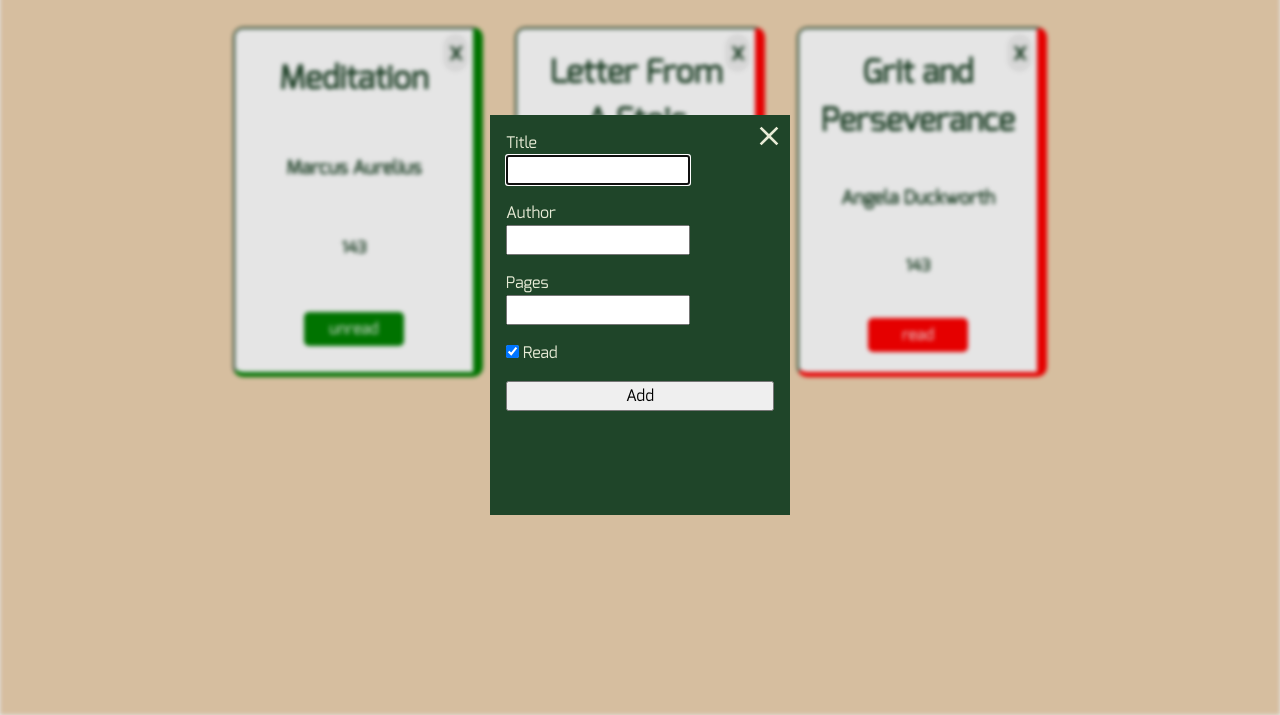
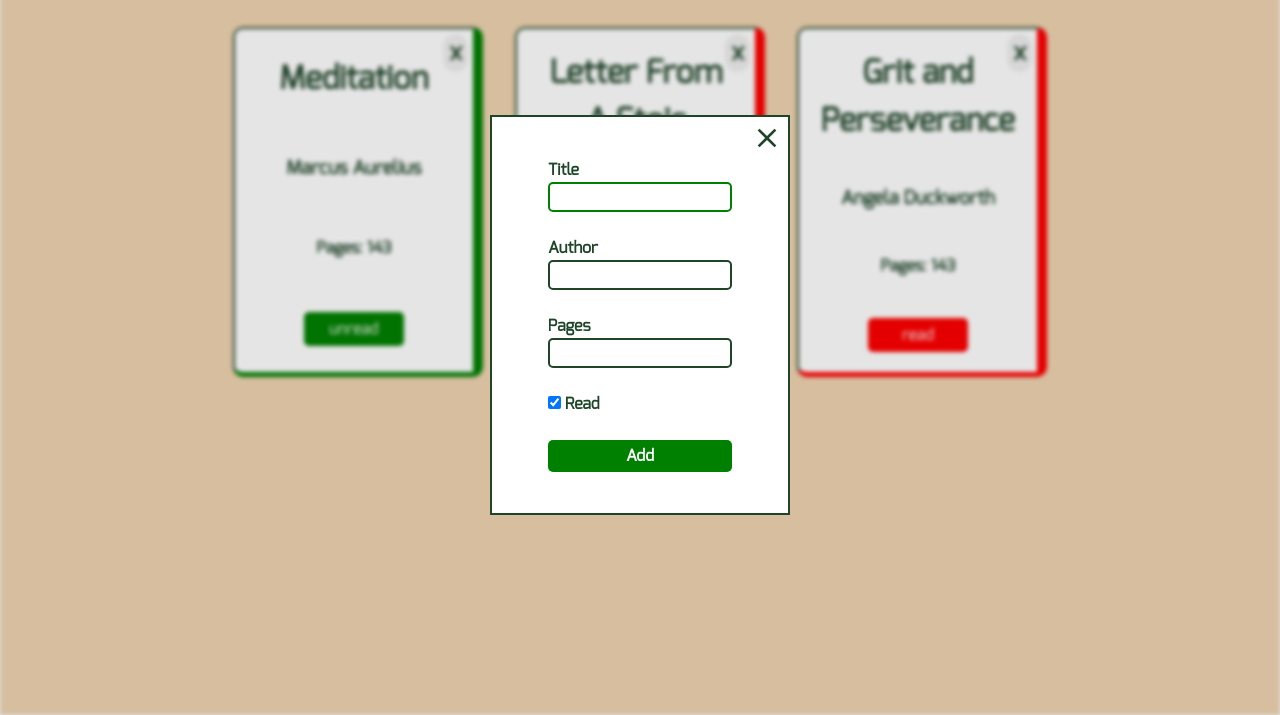
Before and after one commit to danilocasim/library, a plain HTML site: page index.html in a window 1280 px wide. Both pictures are taken after a click on the icon 971 px from the left and 40 px from the top of the page. Shown: the part 85-800 px from the top of the page. Drawn offline with Linux system fonts and the light colour scheme.

Commit message:
Fix styling for dialog form using grid

```diff
--- a/index.js
+++ b/index.js
@@ -51,7 +51,7 @@ const fetchBooks = () => {
       .toLowerCase()}`;
 
     author.textContent = `${book.author}`;
-    pages.textContent = `${book.pages}`;
+    pages.textContent = `Pages: ${book.pages}`;
     deleteBtn.textContent = "x";
     readBtn.textContent = book.isRead ? "unread" : "read";
 
--- a/styles.css
+++ b/styles.css
@@ -229,26 +229,51 @@ nav {
 }
 
 dialog {
-  background-color: #1f4529;
-  color: #e8ecd7;
+  background-color: #fff;
+  color: #1f4529;
+  border: 2px solid #1f4529;
   height: 400px;
   width: 300px;
   position: relative;
   top: 50%;
   left: 50%;
   transform: translate(-50%, -50%);
-  border: none;
   outline: none;
 }
 
 dialog form {
-  display: flex;
-  flex-direction: column;
-  gap: 1rem;
+  height: 100%;
+  display: grid;
+  place-content: center;
+  place-items: center stretch;
+  gap: 1.5rem;
+  font-weight: 700;
+}
+
+form input[type="text"],
+input[type="tel"],
+input[type="number"] {
+  appearance: none;
+  border: 2px solid #1f4529;
+  outline: none;
+  border-radius: 5px;
+}
+
+form input:focus,
+input:focus {
+  border: 2px solid green;
+}
+
+form button {
+  border-radius: 5px;
+  padding: 4px 8px;
+  border: none;
+  background-color: green;
+  color: white;
 }
 
 dialog .close {
-  fill: #e8ecd7;
+  fill: #1f4529;
   position: absolute;
   top: 5px;
   right: 5px;
```
